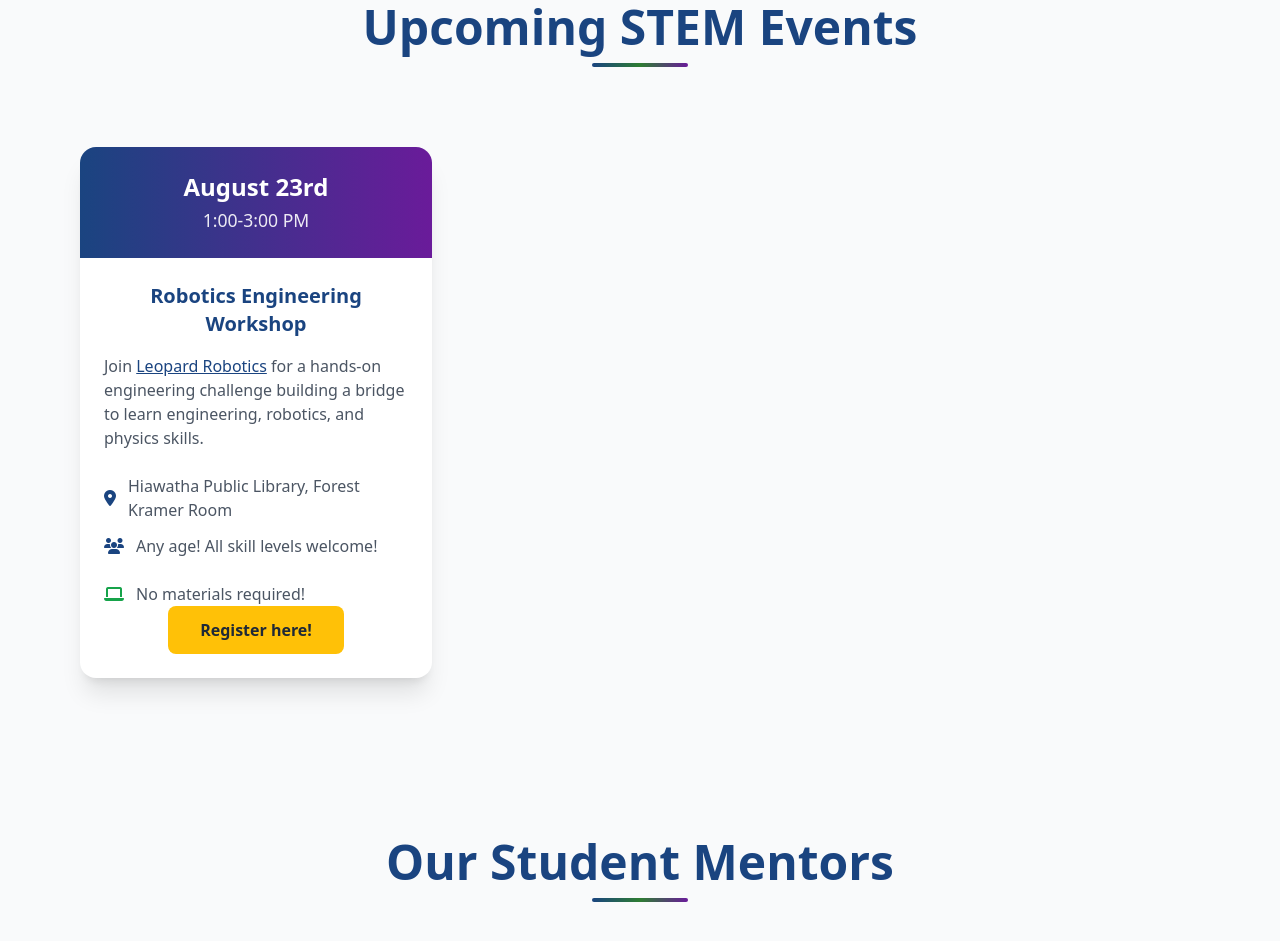
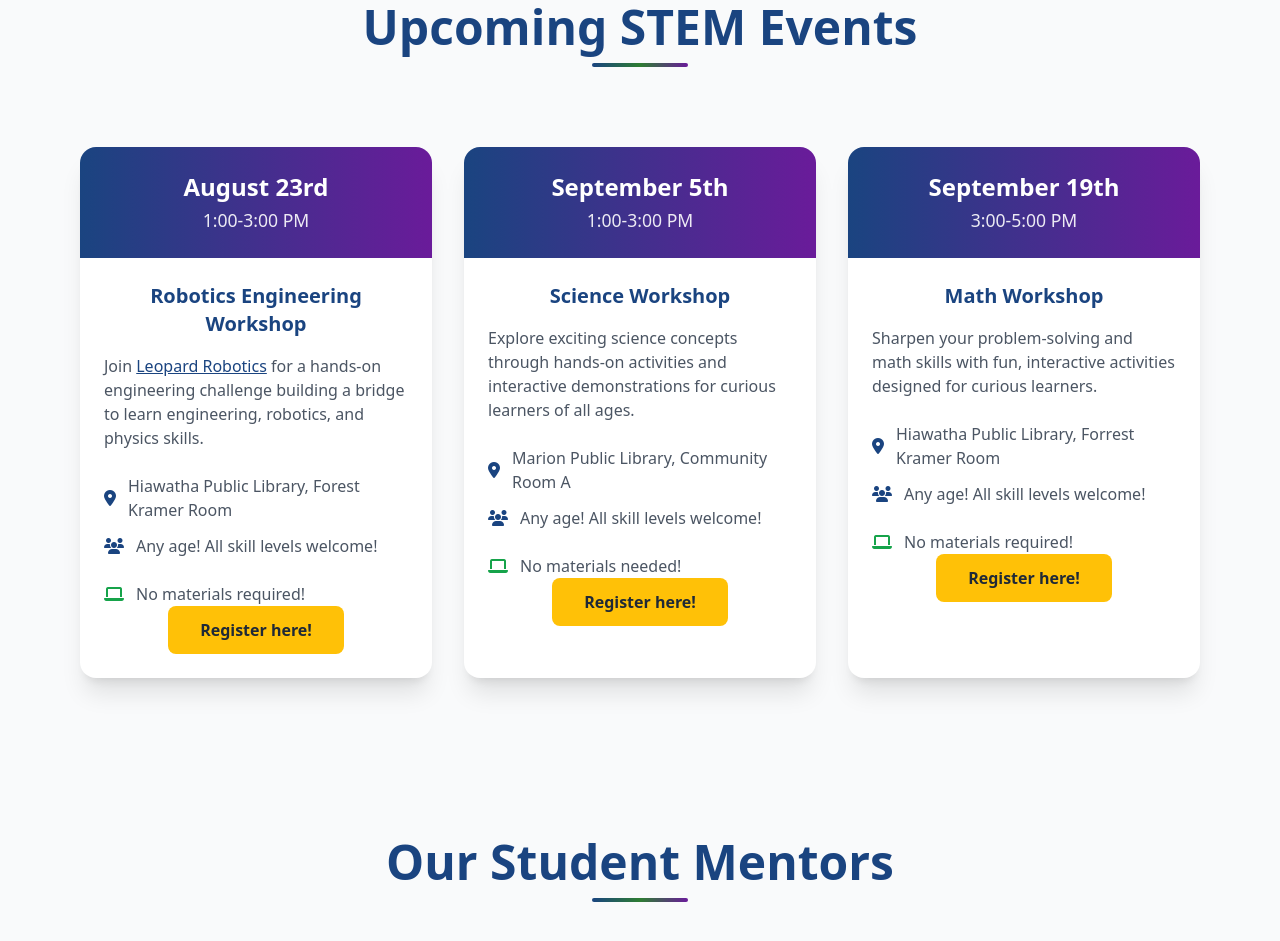
Before and after one commit to Cedar-Rapids-STEM-Circle/crstemcircle, a plain HTML site: page index.html in a window 1280 px wide. Shown: the part 1615-2556 px from the top of the page. Drawn offline with nearby package versions, Linux system fonts and the light colour scheme.

Commit message:
added workshops

```diff
--- a/index.html
+++ b/index.html
@@ -298,6 +298,82 @@
                 </div>
             </div>
         </div>
+
+        <div class="bg-white rounded-2xl shadow-xl overflow-hidden transition-all duration-300 hover:-translate-y-3 hover:shadow-2xl">
+            <div class="bg-gradient-to-r from-stem-blue to-stem-purple text-white p-6 text-center">
+                <div class="text-2xl font-bold mb-1">September 5th</div>
+                <div class="text-[1.1rem] opacity-90">1:00-3:00 PM</div>
+            </div>
+
+            <div class="p-6 flex-grow flex flex-col">
+               <h3 class="text-xl font-bold text-stem-blue mb-4 text-center">
+                    Science Workshop
+                </h3>
+
+                <p class="text-gray-600 mb-6">
+                    Explore exciting science concepts through hands-on activities and interactive demonstrations for curious learners of all ages.
+                </p>
+
+                <ul class="space-y-3 mb-6">
+                    <li class="flex items-center text-gray-600">
+                        <i class="fas fa-map-marker-alt text-stem-blue mr-3"></i>
+                        Marion Public Library, Community Room A
+                    </li>
+                    <li class="flex items-center text-gray-600">
+                       <i class="fas fa-users text-stem-blue mr-3"></i>
+                        Any age! All skill levels welcome!
+                    </li>
+                </ul>
+                <li class="flex items-center text-gray-600">
+                        <i class="fas fa-laptop text-green-600 mr-3"></i>
+                            No materials needed!
+                    </li>
+                <div class="text-center mt-auto">
+                    <a href="https://forms.gle/rAmFDEdLsi5TChf36" target="_blank" rel="noopener noreferrer"
+                       class="inline-block bg-stem-yellow text-gray-800 px-8 py-3 rounded-lg font-bold transition-all duration-300 hover:bg-yellow-600 hover:-translate-y-1">
+                        Register here!
+                    </a>
+                </div>
+            </div>
+        </div>
+
+        <div class="bg-white rounded-2xl shadow-xl overflow-hidden transition-all duration-300 hover:-translate-y-3 hover:shadow-2xl">
+            <div class="bg-gradient-to-r from-stem-blue to-stem-purple text-white p-6 text-center">
+                <div class="text-2xl font-bold mb-1">September 19th</div>
+                <div class="text-[1.1rem] opacity-90">3:00-5:00 PM</div>
+            </div>
+
+            <div class="p-6 flex-grow flex flex-col">
+               <h3 class="text-xl font-bold text-stem-blue mb-4 text-center">
+                    Math Workshop
+                </h3>
+
+                <p class="text-gray-600 mb-6">
+                    Sharpen your problem-solving and math skills with fun, interactive activities designed for curious learners.
+                </p>
+
+                <ul class="space-y-3 mb-6">
+                    <li class="flex items-center text-gray-600">
+                        <i class="fas fa-map-marker-alt text-stem-blue mr-3"></i>
+                        Hiawatha Public Library, Forrest Kramer Room
+                    </li>
+                    <li class="flex items-center text-gray-600">
+                       <i class="fas fa-users text-stem-blue mr-3"></i>
+                        Any age! All skill levels welcome!
+                    </li>
+                </ul>
+                <li class="flex items-center text-gray-600">
+                        <i class="fas fa-laptop text-green-600 mr-3"></i>
+                            No materials required!
+                    </li>
+                <div class="text-center mt-auto">
+                    <a href="https://forms.gle/465R3fN1Li6z2RBx7" target="_blank" rel="noopener noreferrer"
+                       class="inline-block bg-stem-yellow text-gray-800 px-8 py-3 rounded-lg font-bold transition-all duration-300 hover:bg-yellow-600 hover:-translate-y-1">
+                        Register here!
+                    </a>
+                </div>
+            </div>
+        </div>
     </div>
 
 
```
